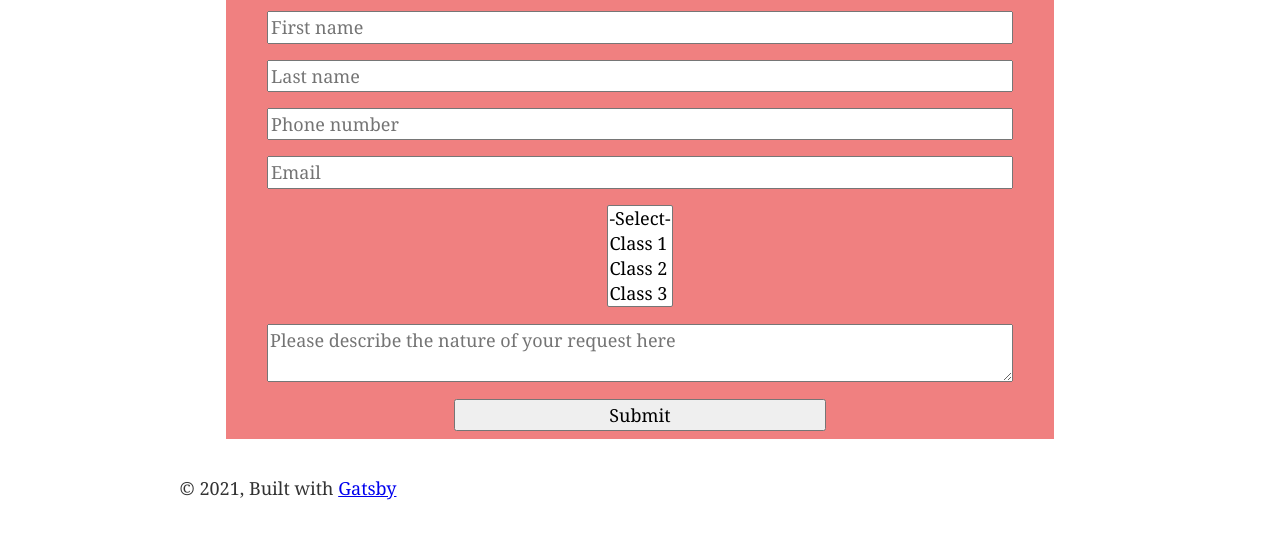
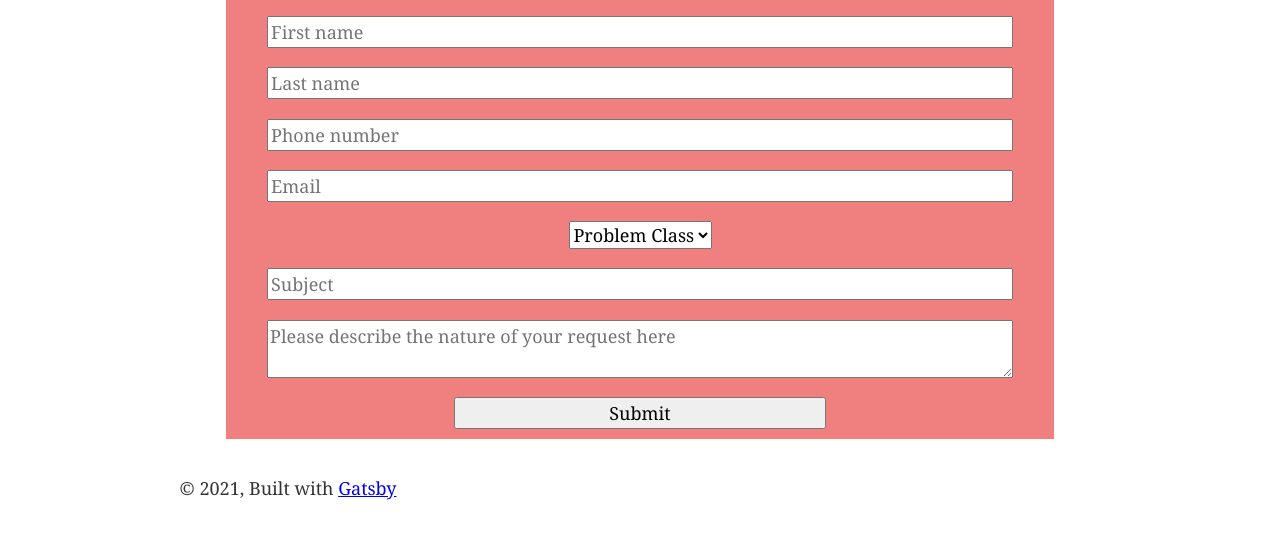
Before and after one commit to davidjbaker1994/cascade-tech-pwa, a Gatsby site: page / in a window 1280 px wide. Shown: the part 194-732 px from the top of the page. Built offline with nearby package versions, Linux system fonts and the light colour scheme; Gatsby itself is replaced by a stand-in of ours.

Commit message:
added Problem classes, should work

```diff
--- a/src/components/contactForm.js
+++ b/src/components/contactForm.js
@@ -60,13 +60,14 @@ class ContactForm extends Component {
                             onChange={this.handleInputChange} maxlength="20" checktype="c7" phoneFormat="1" isCountryCodeEnabled="false" fieldType="11" id="international_PhoneNumber_countrycode" valType="number" phoneFormatType="1" placeholder="Phone number"/>
                 <input fieldType="9"  type="text" maxlength="255" name="Email" value={this.state.Email} onChange={this.handleInputChange}  checktype="c5" placeholder="Email"/>
                 <div className="custom-select-container">
-                    <select class="zf-form-sBox" name="Dropdown" multiple="multiple" checktype="c1" value={this.state.ProblemClasses} onClick={this.handleCustomSelectChange}>
-                        <option selected="true" value="-Select-">-Select-</option>
+                    <select class="zf-form-sBox" name="Dropdown" checktype="c1">
+                        <option selected="true" value="-Select-">Problem Class</option>
                         <option value="Class&#x20;1">Class 1</option>
                         <option value="Class&#x20;2">Class 2</option>
                         <option value="Class&#x20;3">Class 3</option>
                     </select>
                 </div>
+                <input type="text" name="SingleLine1" checktype="c1" value={this.state.SingleLine1} maxlength="255" fieldType="1" placeholder="Subject" />
                 <textarea name="MultiLine" checktype="c1" maxlength="65535"
                     placeholder="Please describe the nature of your request here"></textarea>
                 <button class="zf-submitColor" >Submit</button>
```
